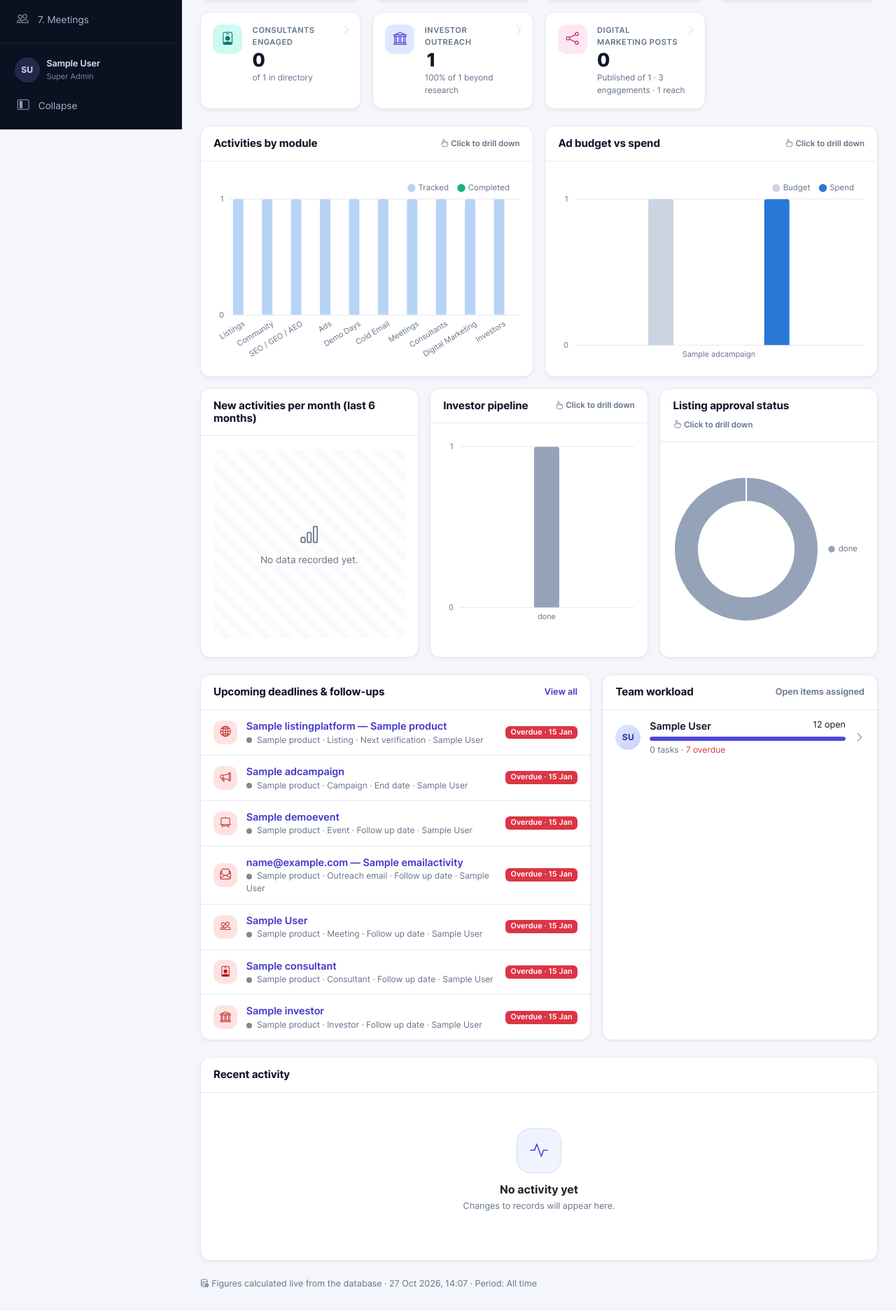
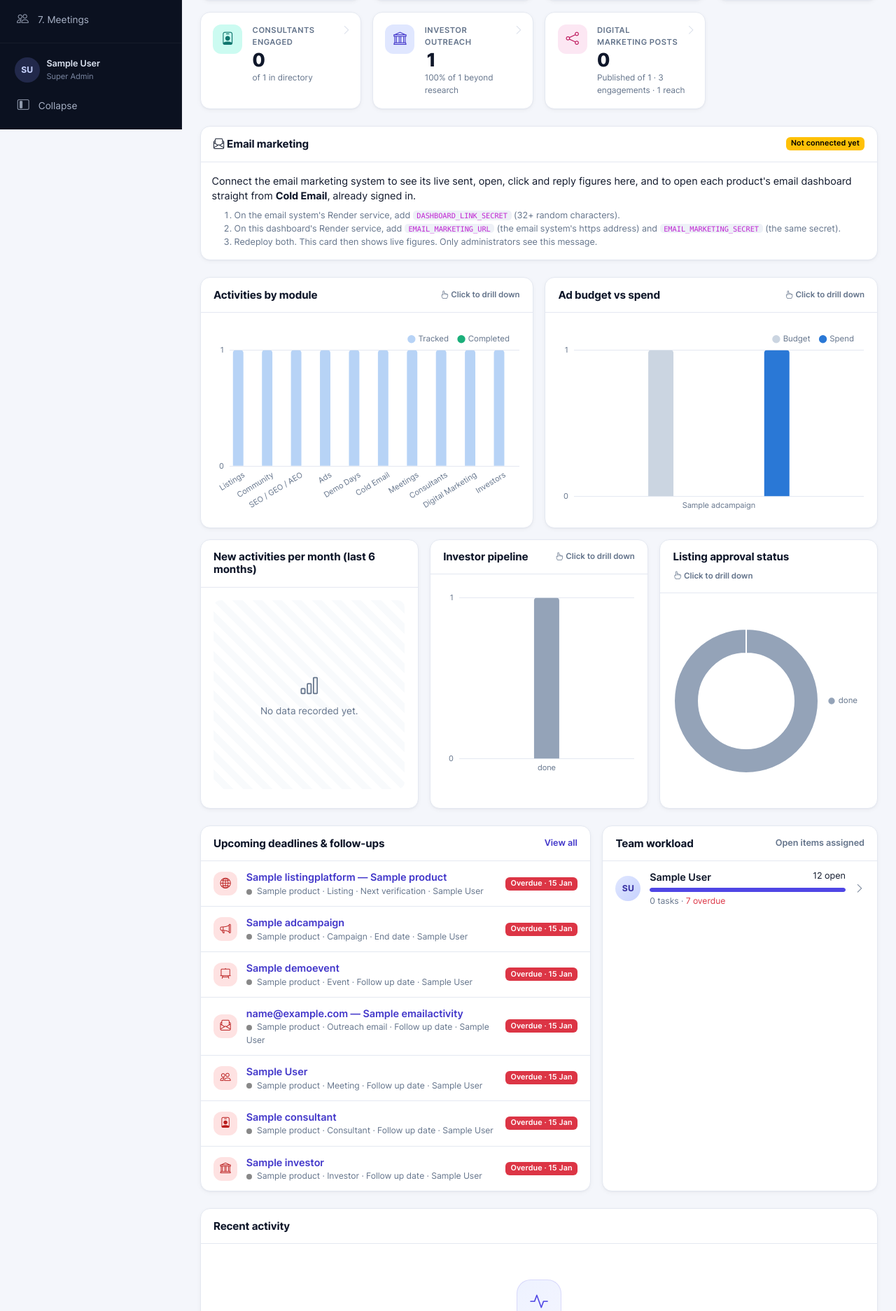
Before and after one commit to kapadiya12/Marketing_Dashboard, a Django app: page /dashboard/ in a window 1280 px wide. Shown: the part 615-2489 px from the top of the page at 70% size. Before the commit the page ends 2457 px from the top, so only its background shows below. Run offline with Django 5.2, Linux system fonts and the light colour scheme; a user stored in the database is signed in; tables that the repository leaves empty hold one stand-in row (values such as "Sample post"); data that the repository does not hold is empty; parts of the project's set-up code (start-up, migrations or seed data) failed here and were passed over; some libraries are stand-ins or nearby versions.

Commit message:
Email marketing: open in the same tab; show a setup card until connected
Cold Email links and the Email marketing box's buttons now open the email
system in the same tab instead of a new one. On the main dashboard the
Email marketing box no longer disappears while the link is unconfigured:
administrators see a "Not connected yet" card with the setup steps.

Co-Authored-By: Claude Opus 5.5 <noreply@anthropic.com>

```diff
--- a/apps/analytics/views.py
+++ b/apps/analytics/views.py
@@ -4,7 +4,7 @@ from django.http import Http404
 from django.shortcuts import render
 from django.utils import timezone
 
-from apps.accounts.permissions import accessible_products
+from apps.accounts.permissions import accessible_products, is_org_admin
 from apps.audit.models import AuditLog
 from apps.audit.services import log_action
 from apps.core import csvio
@@ -99,7 +99,9 @@ def _dashboard_context(request):
         "workload": data.team_workload(),
         "activity": data.recent_activity(),
         "sections": layout.visible_keys(sections),
-        "email_marketing_enabled": email_marketing.can_open(request.user),
+        # "live" loads the email system's figures; "setup" tells administrators how to connect it.
+        "email_marketing_box": "live" if email_marketing.can_open(request.user) else (
+            "setup" if not email_marketing.is_configured() and is_org_admin(request.user) else None),
         "generated_at": timezone.now(),
     }
 
--- a/apps/core/context_processors.py
+++ b/apps/core/context_processors.py
@@ -58,7 +58,7 @@ def navigation(request):
     email_url = email_open_url(current) if email_marketing.can_open(user, current) else None
     if email_url:
         palette.append({"group": "Go to", "label": f"Email dashboard{f' · {current.name}' if current else ''}",
-                        "hint": "Opens the email system in a new tab", "url": email_url, "icon": "bi-envelope-paper"})
+                        "hint": "Opens the email system, signed in", "url": email_url, "icon": "bi-envelope-paper"})
     manages_panel = is_org_admin(user)
     if manages_panel:
         palette += [
--- a/templates/dashboard/_org_content.html
+++ b/templates/dashboard/_org_content.html
@@ -5,12 +5,27 @@
 {% for section in sections %}
   {% if section == "kpis" %}
     {% include "components/kpi_cards.html" with cards=kpi_cards %}
-  {% elif section == "email" and email_marketing_enabled %}
+  {% elif section == "email" and email_marketing_box == "live" %}
     <div id="email-marketing-box" hx-get="{% url 'email_marketing:summary' %}" hx-trigger="load" hx-swap="innerHTML">
       <div class="card mb-4">
         <div class="card-header"><h3 class="card-title"><i class="bi bi-envelope-paper me-1"></i>Email marketing</h3>
-          <a class="btn btn-sm btn-primary" href="{% url 'email_marketing:open' %}" target="_blank" rel="noopener">Open email dashboard <i class="bi bi-box-arrow-up-right ms-1"></i></a></div>
+          <a class="btn btn-sm btn-primary" href="{% url 'email_marketing:open' %}">Open email dashboard <i class="bi bi-arrow-right ms-1"></i></a></div>
         <div class="p-3 small text-muted"><span class="spinner-border spinner-border-sm me-2"></span>Loading live figures from the email system…</div>
+      </div>
+    </div>
+  {% elif section == "email" and email_marketing_box == "setup" %}
+    <div class="card mb-4" id="email-marketing-box">
+      <div class="card-header"><h3 class="card-title"><i class="bi bi-envelope-paper me-1"></i>Email marketing</h3>
+        <span class="badge text-bg-warning">Not connected yet</span></div>
+      <div class="p-3">
+        <p class="mb-2">Connect the email marketing system to see its live sent, open, click and reply figures here, and to open
+          each product's email dashboard straight from <strong>Cold Email</strong>, already signed in.</p>
+        <ol class="small text-muted mb-0">
+          <li>On the email system's Render service, add <code>DASHBOARD_LINK_SECRET</code> (32+ random characters).</li>
+          <li>On this dashboard's Render service, add <code>EMAIL_MARKETING_URL</code> (the email system's https address) and
+            <code>EMAIL_MARKETING_SECRET</code> (the same secret).</li>
+          <li>Redeploy both. This card then shows live figures. Only administrators see this message.</li>
+        </ol>
       </div>
     </div>
   {% elif section == "charts" %}
--- a/templates/email_marketing/_summary.html
+++ b/templates/email_marketing/_summary.html
@@ -7,8 +7,7 @@
       {% if not error %}<small class="text-muted d-none d-sm-inline">Live from the email system · all time</small>{% endif %}
       <button class="btn btn-sm btn-light border" type="button" title="Refresh" aria-label="Refresh email marketing"
               hx-get="{% url 'email_marketing:summary' %}" hx-target="#email-marketing-box"><i class="bi bi-arrow-clockwise"></i></button>
-      <a class="btn btn-sm btn-primary" href="{{ email_open_url }}" target="_blank" rel="noopener">
-        Open email dashboard <i class="bi bi-box-arrow-up-right ms-1"></i></a>
+      <a class="btn btn-sm btn-primary" href="{{ email_open_url }}">Open email dashboard <i class="bi bi-arrow-right ms-1"></i></a>
     </div>
   </div>
   {% if error == "auth" %}
@@ -38,7 +37,7 @@
             <td data-label="Opened" style="min-width:120px"><div class="d-flex align-items-center gap-2"><div class="progress flex-grow-1"><div class="progress-bar" data-width="{{ r.open_rate }}%"{% if r.product %} style="background:{{ r.product.brand_color }}"{% endif %}></div></div><small>{{ r.open_rate }}%</small></div></td>
             <td data-label="Clicked">{{ r.click_rate }}%</td>
             <td data-label="Replied">{{ r.replied }}{% if r.mailed %} <small class="text-muted">({{ r.reply_rate }}%)</small>{% endif %}</td>
-            <td class="text-end">{% if r.url %}<a class="btn btn-sm btn-light border" href="{{ r.url }}" target="_blank" rel="noopener" title="Open {{ r.name }} in the email dashboard">Open <i class="bi bi-box-arrow-up-right ms-1"></i></a>{% endif %}</td>
+            <td class="text-end">{% if r.url %}<a class="btn btn-sm btn-light border" href="{{ r.url }}" title="Open {{ r.name }} in the email dashboard">Open <i class="bi bi-arrow-right ms-1"></i></a>{% endif %}</td>
           </tr>
         {% endfor %}
         </tbody>
--- a/templates/includes/sidebar.html
+++ b/templates/includes/sidebar.html
@@ -32,8 +32,8 @@
         {% url 'records:list' m.resources.0 as murl %}
       {% endif %}
       {% if m.key == "outreach" and nav_email_url %}
-      <a class="nav-link" href="{{ nav_email_url }}" target="_blank" rel="noopener" title="{{ m.label }}: opens the email dashboard{% if nav_current_product %} for {{ nav_current_product.name }}{% endif %} in a new tab">
-        <i class="bi {{ m.icon }}"></i><span class="label">{{ m.number }}. {{ m.short_label }} <i class="bi bi-box-arrow-up-right small opacity-75"></i></span></a>
+      <a class="nav-link" href="{{ nav_email_url }}" title="{{ m.label }}: opens the email dashboard{% if nav_current_product %} for {{ nav_current_product.name }}{% endif %}">
+        <i class="bi {{ m.icon }}"></i><span class="label">{{ m.number }}. {{ m.short_label }}</span></a>
       {% else %}
       <a class="nav-link {% if resource and resource.module == m.key %}active{% endif %}" href="{{ murl }}" title="{{ m.label }}">
         <i class="bi {{ m.icon }}"></i><span class="label">{{ m.number }}. {{ m.short_label }}</span></a>
--- a/templates/products/_dashboard_content.html
+++ b/templates/products/_dashboard_content.html
@@ -10,7 +10,7 @@
           <div class="card module-card" style="--brand: {{ product.brand_color }}">
             <div class="d-flex align-items-center gap-2">
               <div class="module-icon"><i class="bi {{ c.module.icon }}"></i></div>
-              <div class="min-w-0">{% if c.external_url %}<a class="row-title d-block text-truncate" href="{{ c.external_url }}" target="_blank" rel="noopener" title="Open the {{ product.name }} email dashboard in a new tab">{{ c.module.number }}. {{ c.module.label }} <i class="bi bi-box-arrow-up-right small"></i></a>
+              <div class="min-w-0">{% if c.external_url %}<a class="row-title d-block text-truncate" href="{{ c.external_url }}" title="Open the {{ product.name }} email dashboard">{{ c.module.number }}. {{ c.module.label }} <i class="bi bi-arrow-right-short"></i></a>
                 <small class="text-muted">{{ c.pct }}% complete · <a href="{% url 'products:records' product.slug c.resource.key %}">{{ c.resource.label_plural }} records</a></small>
                 {% else %}<a class="row-title d-block text-truncate" href="{% url 'products:records' product.slug c.resource.key %}">{{ c.module.number }}. {{ c.module.label }}</a>
                 <small class="text-muted">{{ c.pct }}% complete</small>{% endif %}</div>
--- a/templates/records/list.html
+++ b/templates/records/list.html
@@ -14,7 +14,7 @@
     {% if module.is_activity_module %}<p class="subtitle">Module {{ module.number }} · {{ module.description }}</p>{% endif %}
   </div>
   <div class="d-flex flex-wrap gap-2">
-    {% if module.key == "outreach" and nav_email_url %}<a class="btn btn-primary btn-sm" href="{{ nav_email_url }}" target="_blank" rel="noopener"><i class="bi bi-envelope-paper me-1"></i>Open {% if scope_product %}{{ scope_product.name }} {% endif %}email dashboard <i class="bi bi-box-arrow-up-right ms-1"></i></a>{% endif %}
+    {% if module.key == "outreach" and nav_email_url %}<a class="btn btn-primary btn-sm" href="{{ nav_email_url }}"><i class="bi bi-envelope-paper me-1"></i>Open {% if scope_product %}{{ scope_product.name }} {% endif %}email dashboard</a>{% endif %}
     {% if scope_product %}{% url 'products:record_export' scope_product.slug resource.key as export_path %}{% else %}{% url 'records:export' resource.key as export_path %}{% endif %}
     {% if resource.key == 'listings' %}{% url 'listings:platform_report' as platform_url %}{% endif %}
     {% if resource.key == 'investors' %}{% if scope_product %}{% url 'investors:product_snapshot' scope_product.slug as snapshot_path %}{% else %}{% url 'investors:snapshot' as snapshot_path %}{% endif %}{% endif %}
```
Also changed, not shown: tests/test_email_marketing.py (+7 -3 lines).
